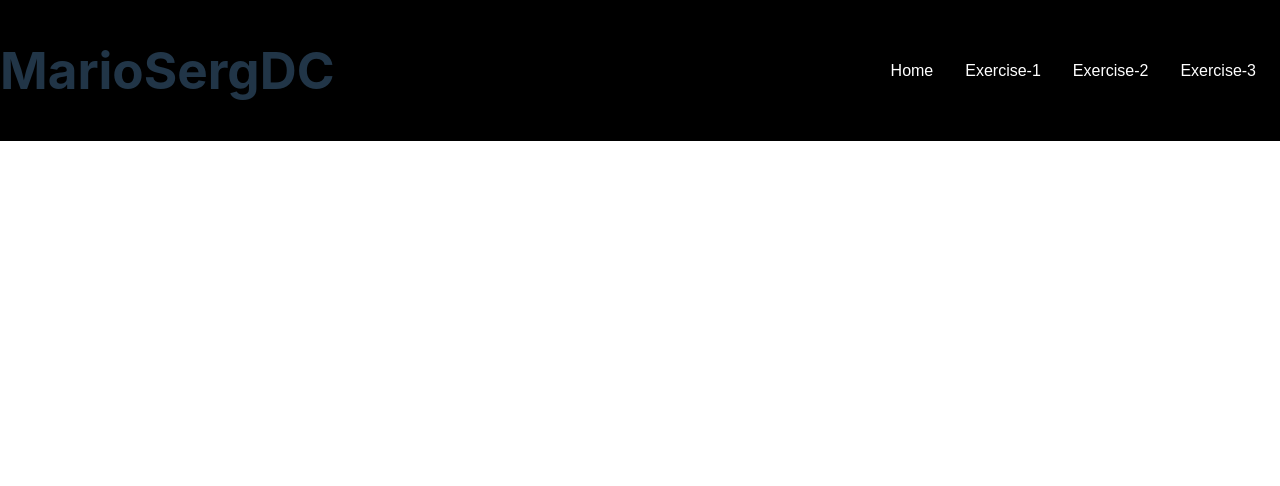
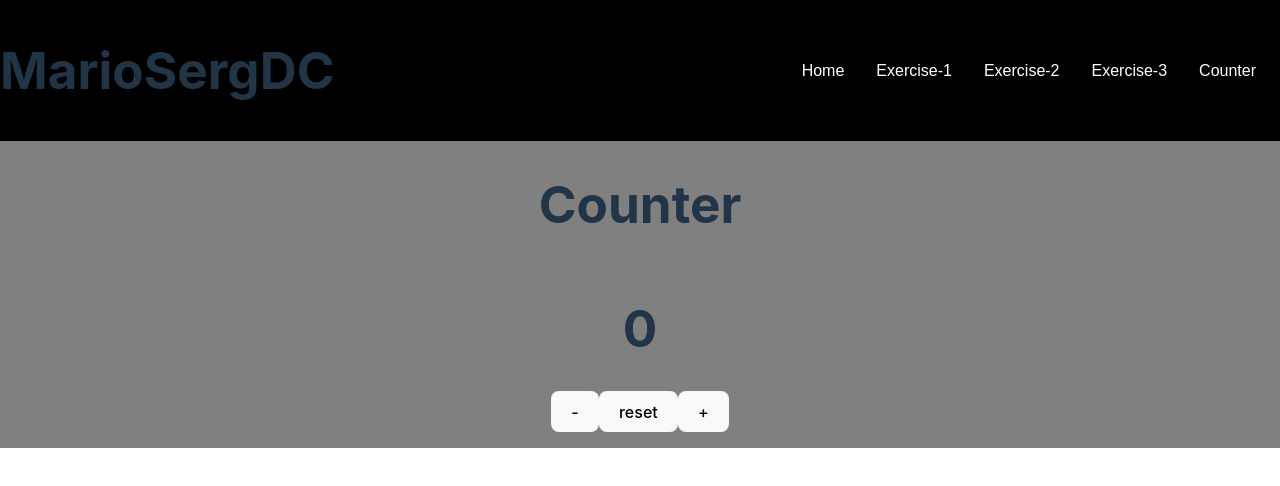
Before and after one commit to mariosergdc/practicing-react-1, a React (Vite) app: page /counter in a window 1280 px wide. Shown: the top 486 px of the page. Built offline with nearby package versions, Linux system fonts and the light colour scheme.

Commit message:
adding exa code en bg exercise,add counter exercise

```diff
--- /dev/null
+++ b/src/components/Counter.jsx
@@ -0,0 +1,27 @@
+import { useState } from "react";
+
+const Counter = () => {
+  const [counter, setCounter] = useState(0);
+  return (
+    <div
+      style={{
+        display: "flex",
+        flexDirection: "column",
+        justifyContent: "space-between",
+        alignItems: "center",
+        backgroundColor: "grey",
+        paddingBottom: "1rem",
+      }}
+    >
+      <h1>Counter</h1>
+      <h1>{counter}</h1>
+      <div>
+        <button onClick={() => setCounter(counter - 1)}>-</button>
+        <button onClick={() => setCounter(0)}>reset</button>
+        <button onClick={() => setCounter(counter + 1)}>+</button>
+      </div>
+    </div>
+  );
+};
+
+export default Counter;
--- a/src/components/Exercise2.jsx
+++ b/src/components/Exercise2.jsx
@@ -18,11 +18,17 @@ const Exercise2 = () => {
     for (let i = 0; i < romano.length - 1; i++) {
       if (RomanosValues[romano[i]] < RomanosValues[romano[i + 1]]) {
         acumulator -= RomanosValues[romano[i]];
+        console.log("restar", RomanosValues[romano[i]]);
+        console.log(acumulator);
       } else {
         acumulator += RomanosValues[romano[i]];
+        console.log("sumar", RomanosValues[romano[i]]);
+        console.log(acumulator);
       }
     }
     acumulator += RomanosValues[romano[romano.length - 1]];
+    console.log("sumar ultimo", RomanosValues[romano[romano.length - 1]]);
+    console.log(acumulator);
     setDecimal(acumulator);
     return acumulator;
   };
--- a/src/components/Exercise3.jsx
+++ b/src/components/Exercise3.jsx
@@ -1,4 +1,4 @@
-import { useRef } from "react";
+import { useRef, useState } from "react";
 import "./Exercise3.css";
 
 const ExaChars = {
@@ -22,6 +22,7 @@ const ExaChars = {
 
 const Exercise3 = () => {
   const divBg = useRef(null);
+  const [bgColor, setBgColor] = useState("");
 
   const changeBgColor = () => {
     let color = "#";
@@ -32,13 +33,27 @@ const Exercise3 = () => {
     //getComputedStyle para obtener el valor de propiedades de css extarnas, solo lectura
     //const computedStyle = getComputedStyle(divBg.current);
     //console.log(computedStyle.backgroundColor);
-    divBg.current.style.backgroundColor = `${color}`;
+    divBg.current.style.backgroundColor = color;
+    setBgColor(color);
   };
 
   return (
     <div ref={divBg} className="change-bg-color">
       <h1>Exercise3</h1>
       <button onClick={changeBgColor}>Change Background color</button>
+      <h2
+        style={{
+          backgroundColor: "black",
+          color: "white",
+          padding: "1rem",
+          width: "20%",
+          height: "3rem",
+          display: "flex",
+          justifyContent: "center",
+        }}
+      >
+        {bgColor}
+      </h2>
     </div>
   );
 };
--- a/src/components/Hamburger.jsx
+++ b/src/components/Hamburger.jsx
@@ -27,6 +27,9 @@ const Hamburger = () => {
           <li>
             <NavLink to="/exercise-3">Exercise-3</NavLink>
           </li>
+          <li>
+            <NavLink to="/counter">Counter</NavLink>
+          </li>
         </ul>
       </nav>
       <div
--- a/src/rutes/AppRoutes.jsx
+++ b/src/rutes/AppRoutes.jsx
@@ -3,6 +3,7 @@ import Exercise1 from "../components/Exercise1";
 import NavBar from "../components/NavBar";
 import Exercise2 from "../components/Exercise2";
 import Exercise3 from "../components/Exercise3";
+import Counter from "../components/Counter";
 
 const AppRoutes = () => {
   return (
@@ -13,6 +14,7 @@ const AppRoutes = () => {
         <Route path="/exercise-1" element={<Exercise1 />} />
         <Route path="/exercise-2" element={<Exercise2 />} />
         <Route path="/exercise-3" element={<Exercise3 />} />
+        <Route path="/counter" element={<Counter />} />
       </Routes>
     </Router>
   );
```
